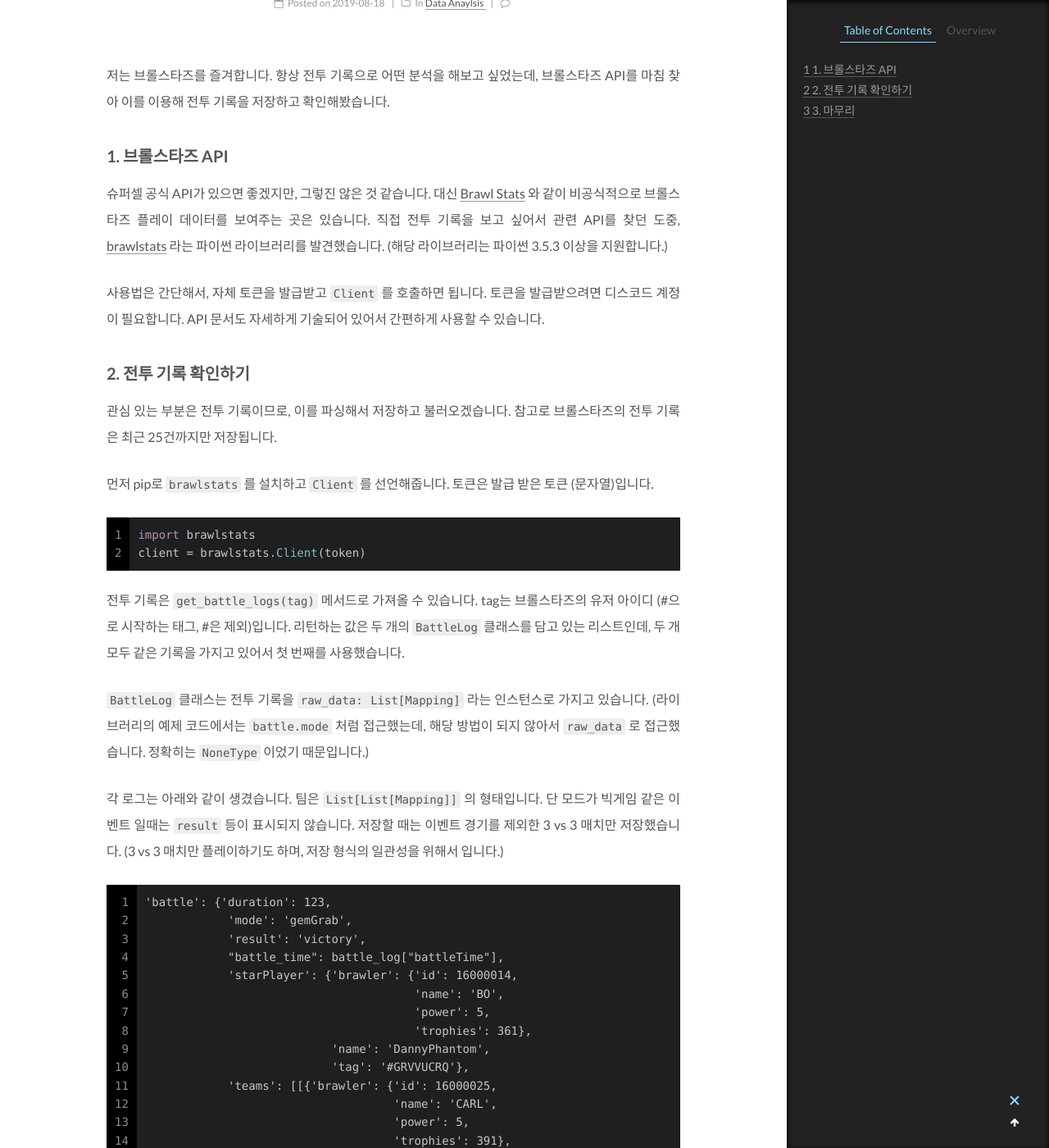
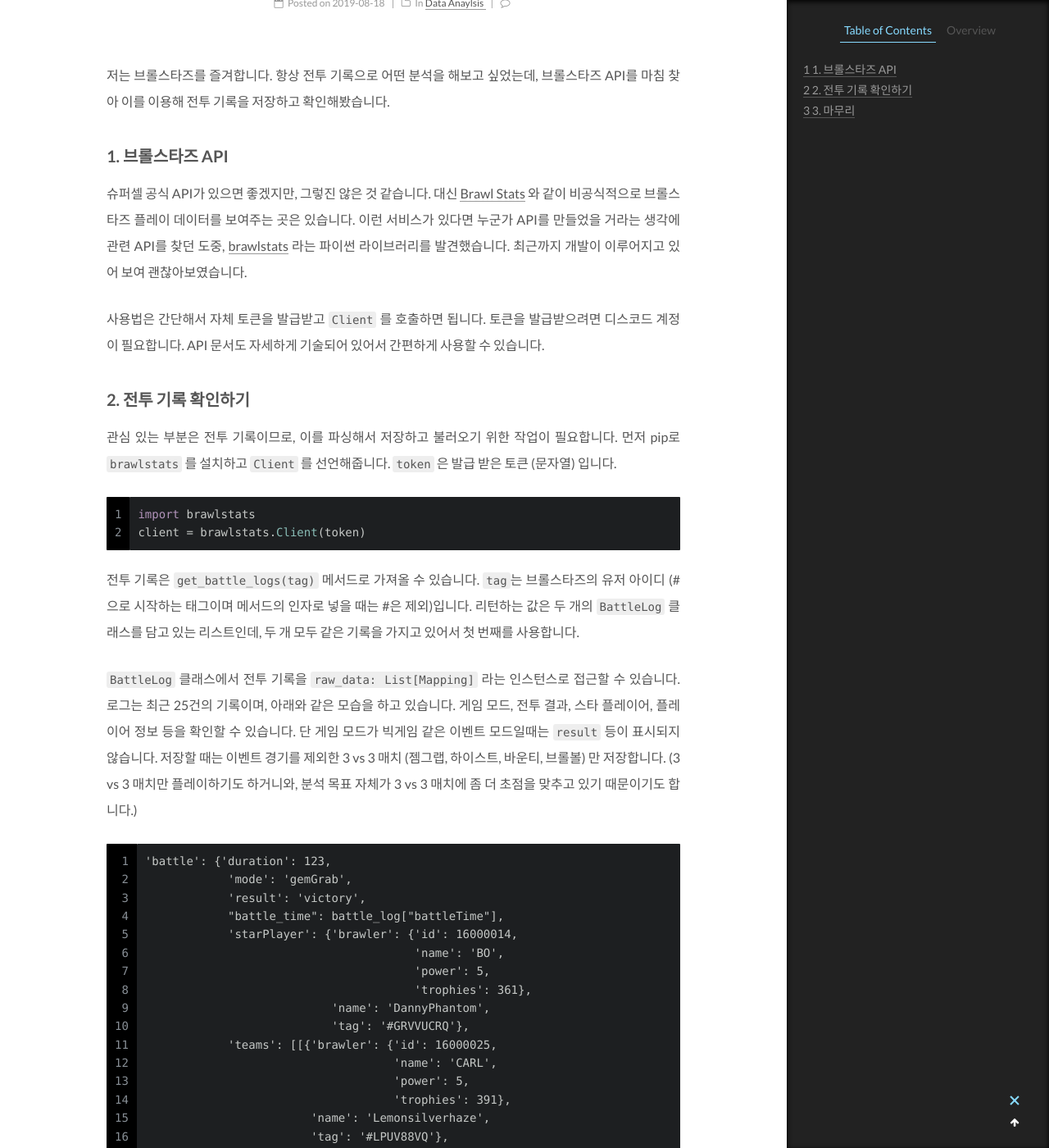
Before and after one commit to novdov/novdov.github.io, a Jekyll site: the page built from _posts/2019-08-18-Brawl-Stars-API.md, in a window 1280 px wide and 1400 px high, scrolled down 394 px. Shown: the whole window at 82% size. Built offline with Jekyll 4.4.1, drawn with Linux system fonts in a browser that asks for light colours; comment, search, counter and statistics services are not loaded; some of the changed text lies outside the part shown.

Commit message:
revision

````diff
--- a/_posts/2019-08-18-Brawl-Stars-API.md
+++ b/_posts/2019-08-18-Brawl-Stars-API.md
@@ -16,17 +16,15 @@ tags:
 
 ## 1. 브롤스타즈 API
 
-슈퍼셀 공식 API가 있으면 좋겠지만, 그렇진 않은 것 같습니다. 대신 [Brawl Stats](https://brawlstats.com/) 와 같이 비공식적으로 브롤스타즈 플레이 데이터를 보여주는 곳은 있습니다. 직접 전투 기록을 보고 싶어서 관련 API를 찾던 도중, [brawlstats](https://github.com/SharpBit/brawlstats) 라는 파이썬 라이브러리를 발견했습니다. (해당 라이브러리는 파이썬 3.5.3 이상을 지원합니다.)
+슈퍼셀 공식 API가 있으면 좋겠지만, 그렇진 않은 것 같습니다. 대신 [Brawl Stats](https://brawlstats.com/) 와 같이 비공식적으로 브롤스타즈 플레이 데이터를 보여주는 곳은 있습니다. 이런 서비스가 있다면 누군가 API를 만들었을 거라는 생각에 관련 API를 찾던 도중, [brawlstats](https://github.com/SharpBit/brawlstats) 라는 파이썬 라이브러리를 발견했습니다. 최근까지 개발이 이루어지고 있어 보여 괜찮아보였습니다.
 
-사용법은 간단해서, 자체 토큰을 발급받고 `Client` 를 호출하면 됩니다. 토큰을 발급받으려면 디스코드 계정이 필요합니다. API 문서도 자세하게 기술되어 있어서 간편하게 사용할 수 있습니다.
+사용법은 간단해서 자체 토큰을 발급받고 `Client` 를 호출하면 됩니다. 토큰을 발급받으려면 디스코드 계정이 필요합니다. API 문서도 자세하게 기술되어 있어서 간편하게 사용할 수 있습니다.
 
 
 
 ## 2. 전투 기록 확인하기
 
-관심 있는 부분은 전투 기록이므로, 이를 파싱해서 저장하고 불러오겠습니다. 참고로 브롤스타즈의 전투 기록은 최근 25건까지만 저장됩니다.
-
-먼저 pip로 `brawlstats` 를 설치하고 `Client` 를 선언해줍니다. 토큰은 발급 받은 토큰 (문자열)입니다.
+관심 있는 부분은 전투 기록이므로, 이를 파싱해서 저장하고 불러오기 위한 작업이 필요합니다. 먼저 pip로 `brawlstats` 를 설치하고 `Client` 를 선언해줍니다. `token` 은 발급 받은 토큰 (문자열) 입니다.
 
 ```python
 import brawlstats
@@ -35,11 +33,9 @@ client = brawlstats.Client(token)
 
 
 
-전투 기록은 `get_battle_logs(tag)` 메서드로 가져올 수 있습니다. tag는 브롤스타즈의 유저 아이디 (#으로 시작하는 태그, #은 제외)입니다. 리턴하는 값은 두 개의 `BattleLog` 클래스를 담고 있는 리스트인데, 두 개 모두 같은 기록을 가지고 있어서 첫 번째를 사용했습니다.
+전투 기록은 `get_battle_logs(tag)` 메서드로 가져올 수 있습니다. `tag`는 브롤스타즈의 유저 아이디 (#으로 시작하는 태그이며 메서드의 인자로 넣을 때는 #은 제외)입니다. 리턴하는 값은 두 개의 `BattleLog` 클래스를 담고 있는 리스트인데, 두 개 모두 같은 기록을 가지고 있어서 첫 번째를 사용합니다.
 
-`BattleLog` 클래스는 전투 기록을 `raw_data: List[Mapping]` 라는 인스턴스로 가지고 있습니다. (라이브러리의 예제 코드에서는 `battle.mode` 처럼 접근했는데, 해당 방법이 되지 않아서 `raw_data` 로 접근했습니다. 정확히는 `NoneType` 이었기 때문입니다.)
-
-각 로그는 아래와 같이 생겼습니다. 팀은 `List[List[Mapping]]` 의 형태입니다. 단 모드가 빅게임 같은 이벤트 일때는 `result` 등이 표시되지 않습니다. 저장할 때는 이벤트 경기를 제외한 3 vs 3 매치만 저장했습니다. (3 vs 3 매치만 플레이하기도 하며, 저장 형식의 일관성을 위해서 입니다.)
+`BattleLog` 클래스에서 전투 기록을 `raw_data: List[Mapping]` 라는 인스턴스로 접근할 수 있습니다. 로그는 최근 25건의 기록이며, 아래와 같은 모습을 하고 있습니다. 게임 모드, 전투 결과, 스타 플레이어, 플레이어 정보 등을 확인할 수 있습니다. 단 게임 모드가 빅게임 같은 이벤트 모드일때는 `result` 등이 표시되지 않습니다. 저장할 때는 이벤트 경기를 제외한 3 vs 3 매치 (젬그랩, 하이스트, 바운티, 브롤볼) 만 저장합니다. (3 vs 3 매치만 플레이하기도 하거니와, 분석 목표 자체가 3 vs 3 매치에 좀 더 초점을 맞추고 있기 때문이기도 합니다.)
 
 ```
 'battle': {'duration': 123,
@@ -96,10 +92,10 @@ client = brawlstats.Client(token)
 
 
 
-목표하는 저장 형식은 각 지표를 컬럼으로, 각 유저를 로우로 가지는 csv 입니다. 이를 위해 각 로그를 파싱하는 헬퍼 함수를 정의합니다.
+저장할 형식은 각 지표를 컬럼으로, 각 유저를 로우로 가지는 csv 입니다. 이를 위해 먼저 각 로그를 파싱하는 헬퍼 함수를 정의합니다. (주의: 변수 타입 힌트는 파이썬 3.6 이상부터 사용할 수 있습니다.)
 
 ```python
-def parse_single_battle_log(battle_log: Mapping, tag: str):
+def parse_single_battle_log(battle_log: Mapping, tag: str) -> Optional[List[Mapping]]:
      if battle_log["battle"]["mode"] in ["bigGame"]:
          return None
 
@@ -136,9 +132,9 @@ def parse_single_battle_log(battle_log: Mapping, tag: str):
 
 
 
-위의 함수를 이용해서 25건의 전투 기록을 파싱하고 csv로 저장합니다. 주기적은 로그 저장을 위해 실제로는 GCP의 VM 인스턴스를 띄운 뒤, 8시간마다 기록을 저장하도록 크론 작업을 설정해 주었습니다. VM 인스턴스는 좋은 건 필요 없어서 f1-micro(vCPU 1개, 0.6GB 메모리)를 사용합니다.
+위의 함수를 이용해서 25건의 전투 기록을 파싱하고 csv로 저장합니다. 브롤스타즈의 전투 기록은 최근 25건까지만 저장되므로 주기적인 로그 저장을 위해 GCP의 VM 인스턴스를 띄운 뒤, 8시간마다 기록을 저장하도록 크론 작업을 설정해 주었습니다. VM 인스턴스는 저렴한 f1-micro(vCPU 1개, 0.6GB 메모리)로 설정했습니다.
 
-판다스로 첫 번째 전투 기록을 불러온 모습은 아래와 같습니다. 각 전투 식별은 `battle_time` 으로 합니다. 또한 기록에서 `result` 와 `team` 은 모두 제가 기준입니다. `team` 은 같은 팀이면 1, 상대 팀은 0으로 표시했고, 스타 플레이어 또한 0과 1로 표시했습니다.
+전투 기록을 저장하고 판다스로 불러온 모습은 가장 최근 경기 기록은 아래와 같습니다. 각 전투 식별은 `battle_time` 으로 합니다. 또한 기록에서 `result` 와 `team` 은 모두 본인 기준입니다. `team` 은 같은 팀이면 1, 상대 팀은 0으로 표시했고, 스타 플레이어 또한 0과 1로 표시했습니다.
 
 ![](https://i.imgur.com/BiXPgs7.png)
 
@@ -146,4 +142,4 @@ def parse_single_battle_log(battle_log: Mapping, tag: str):
 
 ## 3. 마무리
 
-브롤스타즈의 전투 기록이 25건까지만 저장되는 건 매우 아쉽습니다. 분석을 시작하려면 꽤 시간이 지나야 할 것 같습니다. 분석이 제대로 될 지는 모르겠지만 맵과 조합, 매칭 등에 대해서 살펴보려고 합니다.
+하루에 수십판 씩 플레이 하지 않기 때문에 분석을 시작하려면 꽤 시간이 지나야 할 것 같습니다. 또한 훨씬 일찍 시작했더라면 어땠을까 하는 아쉬움이 남습니다. 항상 생각만 가지고 있다가 이제서야 시작한 게 참 아쉽습니다. 데이터가 어느 정도 모이면 간단하게라도 맵과 조합, 매칭 등에 대해서 살펴보려고 합니다.
````
